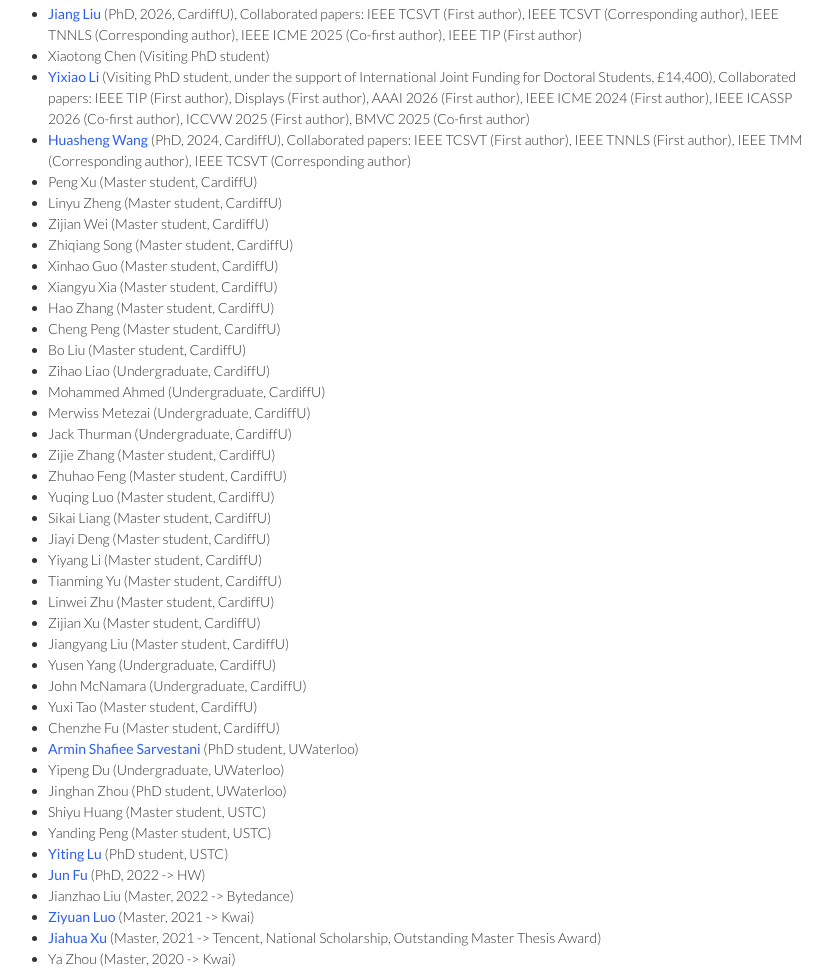
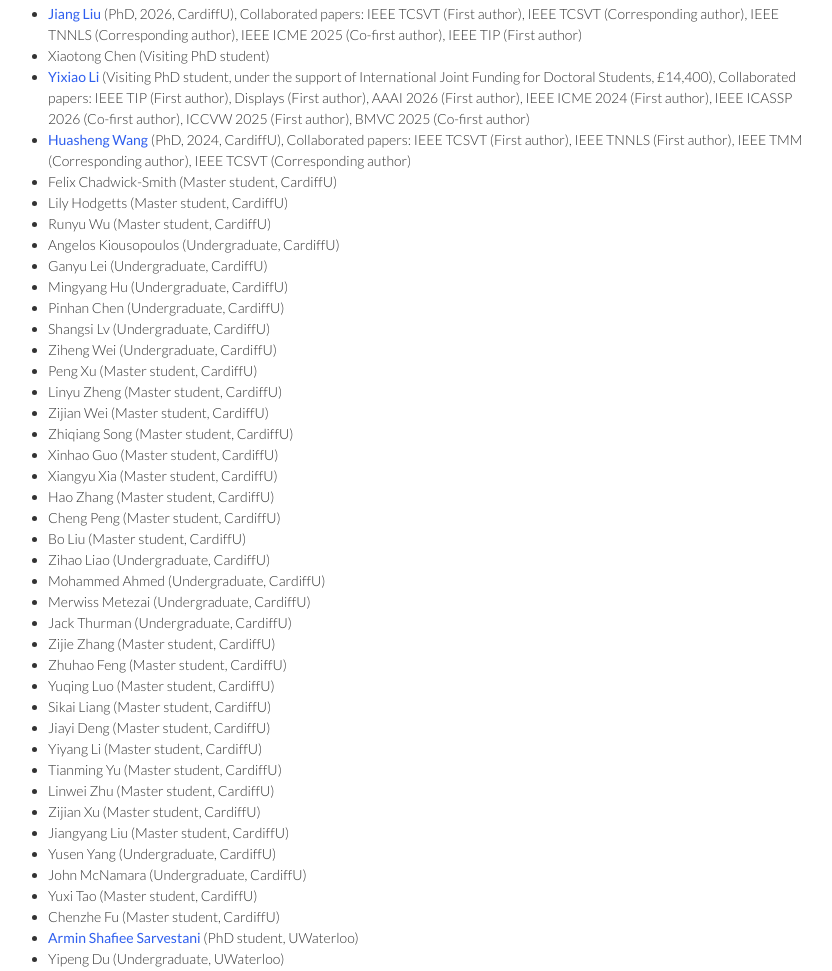
Before and after one commit to weizhou-geek/weizhou-geek.github.io, a plain HTML site: page lab.html in a window 1280 px wide. Shown: the part 737-1708 px from the top of the page, without its empty margins (2-834 px from the left). Drawn offline with nearby package versions, Linux system fonts and the light colour scheme.

Commit message:
Update lab.html

```diff
--- a/lab.html
+++ b/lab.html
@@ -72,6 +72,15 @@ I am also lnternal (Cardiff University) and External (University of Manchester,
 		  <li>Xiaotong Chen (Visiting PhD student)</li>
 		  <li><a href="https://scholar.google.com/citations?hl=en&user=yDDZ7HcAAAAJ">Yixiao Li</a> (Visiting PhD student, under the support of International Joint Funding for Doctoral Students, £14,400), Collaborated papers: IEEE TIP (First author), Displays (First author), AAAI 2026 (First author), IEEE ICME 2024 (First author), IEEE ICASSP 2026 (Co-first author), ICCVW 2025 (First author), BMVC 2025 (Co-first author)</li>
 		  <li><a href="https://scholar.google.com/citations?hl=en&user=qXxZRFMAAAAJ">Huasheng Wang</a> (PhD, 2024, CardiffU), Collaborated papers: IEEE TCSVT (First author), IEEE TNNLS (First author), IEEE TMM (Corresponding author), IEEE TCSVT (Corresponding author)</li>
+		  <li>Felix Chadwick-Smith (Master student, CardiffU)</li>
+		  <li>Lily Hodgetts (Master student, CardiffU)</li>
+		  <li>Runyu Wu (Master student, CardiffU)</li>
+		  <li>Angelos Kiousopoulos (Undergraduate, CardiffU)</li>
+		  <li>Ganyu Lei (Undergraduate, CardiffU)</li>
+		  <li>Mingyang Hu (Undergraduate, CardiffU)</li>
+		  <li>Pinhan Chen (Undergraduate, CardiffU)</li>
+		  <li>Shangsi Lv (Undergraduate, CardiffU)</li>
+		  <li>Ziheng Wei (Undergraduate, CardiffU)</li>
 		  <li>Peng Xu (Master student, CardiffU)</li>
 		  <li>Linyu Zheng (Master student, CardiffU)</li>
 		  <li>Zijian Wei (Master student, CardiffU)</li>
```
